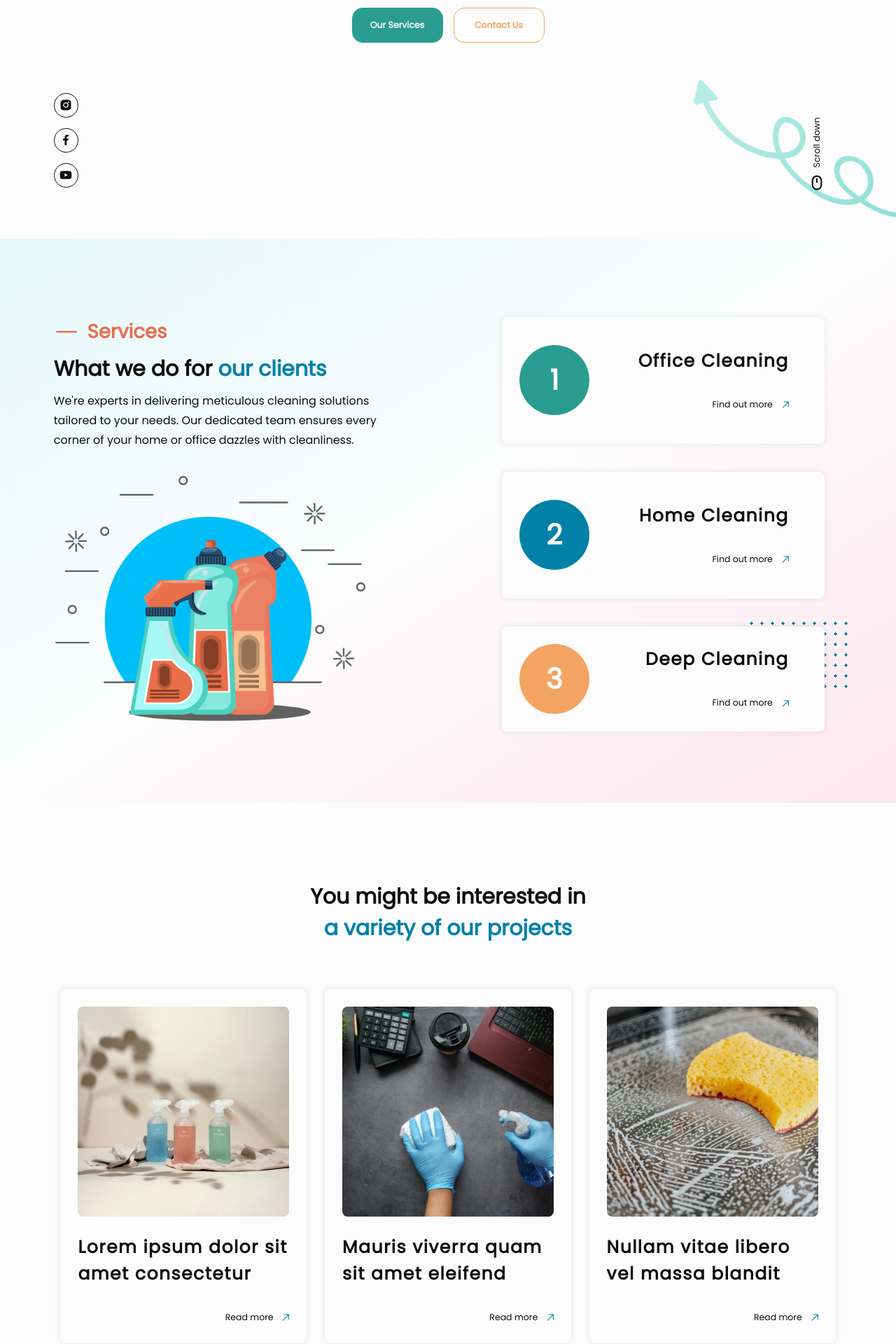
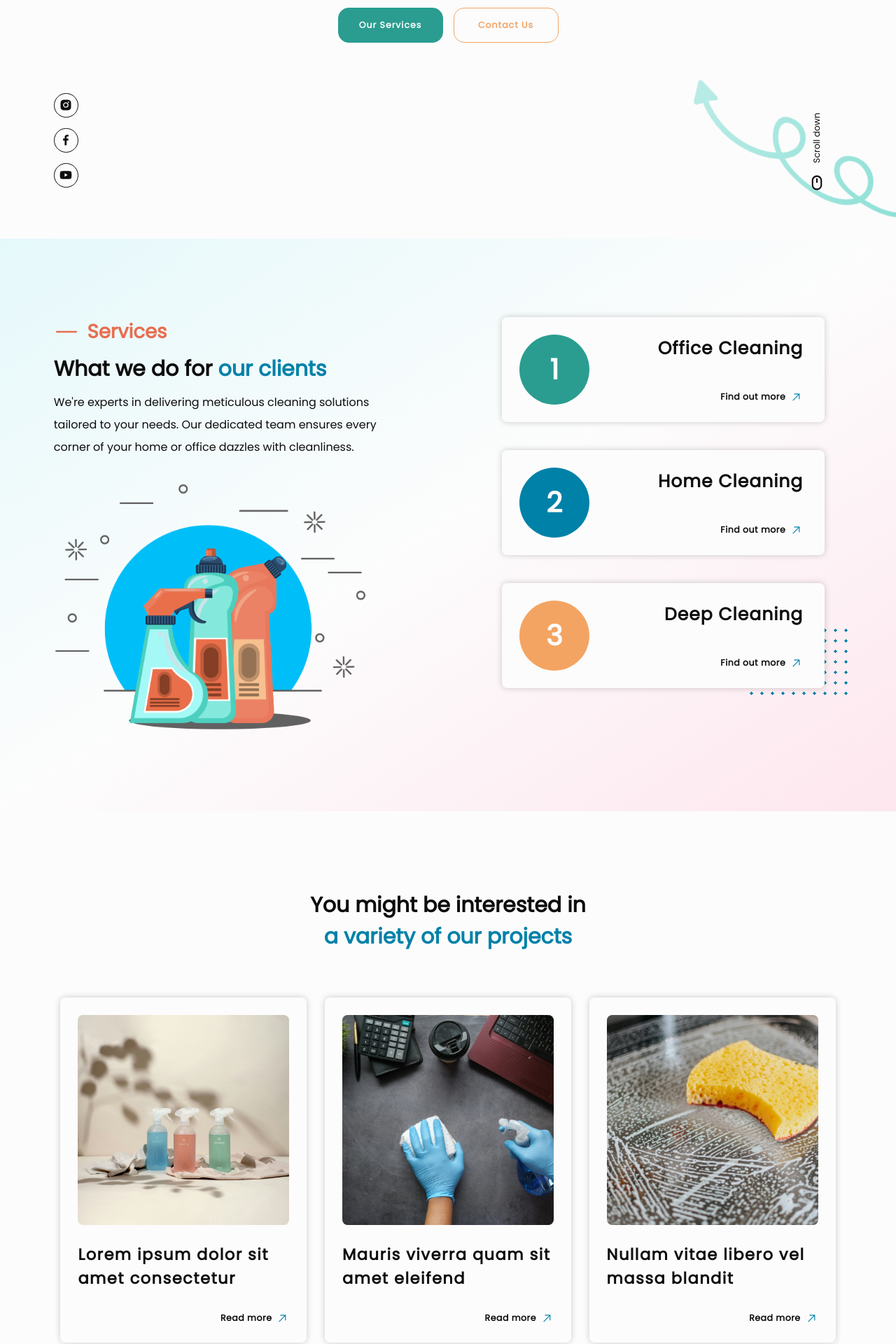
Before and after one commit to rodrigodelascio/let-it-shine, a React (Create React App) app: page / in a window 1280 px wide. Shown: the part 460-2380 px from the top of the page at 70% size. Built offline with nearby package versions, Linux system fonts and the light colour scheme.

Commit message:
Refactor styles

```diff
--- a/src/components/common/Footer.module.css
+++ b/src/components/common/Footer.module.css
@@ -38,13 +38,14 @@
 }
 
 .hero-socials a {
+  display: flex;
+  justify-content: center;
+  align-items: center;
   border: solid 1.5px var(--clr-black);
   width: 25px;
   height: 25px;
   border-radius: 50%;
-  display: flex;
-  justify-content: center;
-  align-items: center;
+  font-size: 1.5rem;
   color: var(--clr-black);
 }
 
@@ -53,10 +54,6 @@
   color: var(--clr-green);
   transform: scale(1.15);
   transition: all 0.3s ease-in-out;
-}
-
-.social-icon {
-  scale: 1.25;
 }
 
 .footer-text {
--- a/src/components/common/Navbar.module.css
+++ b/src/components/common/Navbar.module.css
@@ -2,14 +2,14 @@
   display: flex;
   justify-content: space-between;
   align-items: center;
-  list-style: none;
   padding: 4vh 6vw;
 }
 
 .nav-link {
   color: var(--clr-black);
   font-size: 1.5rem;
-  font-weight: 900;
+  font-weight: 1000;
+  transition: all 0.3s ease-in-out;
 }
 
 .nav-link:hover {
@@ -17,18 +17,17 @@
   text-underline-offset: 7.5px;
   text-decoration-thickness: 3.5px;
   color: var(--clr-green);
-  transition: all 0.3s ease-in-out;
 }
 
 .nav-logo {
   width: 125px;
   cursor: pointer;
   opacity: 0.85;
+  transition: all 0.3s ease-in-out;
 }
 
 .nav-logo:hover {
   transform: scale(1.15);
-  transition: all 0.3s ease-in-out;
 }
 
 .hamburger-menu-icon,
--- a/src/components/contactPage/hero/ContactHero.module.css
+++ b/src/components/contactPage/hero/ContactHero.module.css
@@ -13,12 +13,15 @@
 }
 
 .contact-text-wrapper h1 {
+  font-size: 5rem;
+  font-weight: 900;
   padding-bottom: 1.5rem;
   text-transform: capitalize;
 }
 
 .contact-text-wrapper h2 {
   font-size: 2.5rem;
+  font-weight: 800;
   color: var(--clr-darkblue);
 }
 
@@ -26,7 +29,7 @@
   display: flex;
   justify-content: space-between;
   gap: 8rem;
-  padding: 6vh 2vw;
+  padding: 6vh 1vw;
 }
 
 .form-wrapper {
@@ -54,6 +57,7 @@ select {
   border-radius: 5px;
   margin-bottom: 0.75rem;
   padding: 0.75rem;
+  font-size: 1.25rem;
 }
 
 input {
@@ -64,13 +68,10 @@ input {
 select {
   height: 4rem;
   background: var(--clr-white);
-  font-weight: 700;
-  font-size: 1.25rem;
 }
 
 textarea {
   height: 20rem;
-  resize: none;
   background: var(--clr-white);
 }
 
@@ -79,6 +80,10 @@ textarea:focus,
 select:focus {
   outline: solid var(--clr-green) 0.3rem;
   border: none;
+}
+
+select:hover {
+  cursor: pointer;
 }
 
 .form-submit-button-wrapper {
@@ -95,11 +100,16 @@ select:focus {
   margin-top: 1vh;
   height: 4rem;
   width: 100%;
+  font-size: 1.5rem;
+  font-weight: 1000;
+  letter-spacing: 0.15rem;
+  text-transform: uppercase;
+  transition: all 0.3s ease-in-out;
+  border-radius: 5px;
 }
 
 .form-submit-button:hover {
   background: var(--clr-darkblue);
-  border: none;
 }
 
 .contact-details-wrapper {
@@ -115,6 +125,8 @@ select:focus {
 }
 
 .contact-details-wrapper p {
+  font-size: 1.6rem;
+  line-height: 2.5rem;
   padding-bottom: 1.5rem;
 }
 
--- a/src/components/landingPage/hero/LandingHero.module.css
+++ b/src/components/landingPage/hero/LandingHero.module.css
@@ -20,16 +20,22 @@
 }
 
 .hero-container h1 {
+  font-size: 5rem;
+  font-weight: 800;
   line-height: 8rem;
   text-transform: capitalize;
 }
 
 .hero-container h2 {
+  font-size: 4rem;
+  font-weight: 700;
   line-height: 8rem;
   color: var(--clr-darkblue);
 }
 
 .hero-container p {
+  font-size: 1.6rem;
+  line-height: 2.5rem;
   text-align: center;
   padding: 2vh 6vw;
 }
@@ -45,9 +51,11 @@
   cursor: pointer;
   border-radius: 15px;
   padding: 1.5rem;
-  width: 130px;
+  width: 15rem;
   font-size: 1.25rem;
   font-weight: 700;
+  letter-spacing: 0.1rem;
+  transition: all 0.3s ease-in-out;
 }
 
 .hero-button-a {
@@ -92,6 +100,7 @@
 }
 
 .hero-socials a {
+  font-size: 2rem;
   border: solid 1.5px var(--clr-black);
   width: 35px;
   height: 35px;
@@ -100,17 +109,13 @@
   justify-content: center;
   align-items: center;
   color: var(--clr-black);
+  transition: all 0.3s ease-in-out;
 }
 
 .hero-socials a:hover {
   border: var(--clr-green) solid 1.5px;
   color: var(--clr-green);
   transform: scale(1.15);
-  transition: all 0.3s ease-in-out;
-}
-
-.social-icon {
-  scale: 2;
 }
 
 .hero-scroll-down-container {
@@ -118,7 +123,7 @@
   flex-direction: column;
   justify-content: flex-end;
   align-items: center;
-  gap: 4rem;
+  gap: 5rem;
   padding: 0.25vh 0;
 }
 
--- a/src/components/landingPage/projects/LandingProjects.module.css
+++ b/src/components/landingPage/projects/LandingProjects.module.css
@@ -14,6 +14,7 @@
   text-align: center;
   padding: 0 25vw;
   font-size: 3rem;
+  font-weight: 1000;
 }
 
 .projects-header-container span {
@@ -26,6 +27,5 @@
   justify-content: center;
   gap: 2vw;
   padding: 4vh 6vw;
-  z-index: 2;
   margin-bottom: 10vh;
 }
--- a/src/components/landingPage/projects/ProjectCard.module.css
+++ b/src/components/landingPage/projects/ProjectCard.module.css
@@ -5,7 +5,7 @@
   padding: 2.5rem;
   border-radius: 7.5px;
   background: var(--clr-white);
-  box-shadow: 0px 0px 10px 0px rgba(0, 0, 0, 0.1);
+  box-shadow: 0px 0px 10px 0px rgba(0, 0, 0, 0.2);
   width: 27.5vw;
 }
 
@@ -34,23 +34,33 @@
 }
 
 .card-text-container h3 {
-  font-size: 2.5rem;
+  font-size: 2.25rem;
+  font-weight: 700;
   letter-spacing: 0.15rem;
 }
 
 .card-link-text {
   font-size: 1.25rem;
+  font-weight: 1000;
+  letter-spacing: 0.05rem;
 }
 
 .arrow-up-icon {
   color: var(--clr-blue);
   padding-top: 1.5px;
-  scale: 2;
+  font-size: 2rem;
+  font-weight: 1000;
 }
 
 .card-link {
   display: flex;
   align-items: center;
   justify-content: flex-end;
-  gap: 1vw;
+  gap: 0.5rem;
+  cursor: pointer;
+  transition: all 0.3s ease-in-out;
 }
+
+.card-link:hover {
+  scale: 1.2;
+}
--- a/src/components/landingPage/services/LandingServices.module.css
+++ b/src/components/landingPage/services/LandingServices.module.css
@@ -41,11 +41,13 @@
 
 .services-container h1 {
   font-size: 2.75rem;
+  font-weight: 1000;
   color: var(--clr-brightorange);
 }
 
 .services-container h2 {
   font-size: 3rem;
+  font-weight: 900;
   line-height: 8vh;
   color: var(--clr-black);
 }
@@ -55,7 +57,8 @@
 }
 
 .services-container p {
-  line-height: 3.5vh;
+  font-size: 1.6rem;
+  line-height: 3.2rem;
   color: var(--clr-black);
 }
 
--- a/src/components/landingPage/services/ServiceCard.module.css
+++ b/src/components/landingPage/services/ServiceCard.module.css
@@ -4,7 +4,7 @@
   padding: 2.5rem;
   border-radius: 7.5px;
   background: var(--clr-white);
-  box-shadow: 0px 0px 10px 0px rgba(0, 0, 0, 0.1);
+  box-shadow: 0px 0px 10px 0px rgba(0, 0, 0, 0.2);
 }
 
 .card-number-container {
@@ -27,29 +27,39 @@
 .card-text-container {
   display: flex;
   flex-direction: column;
-  gap: 3rem;
-  width: 60%;
+  gap: 4rem;
+  width: 65%;
   align-items: flex-end;
 }
 
 .card-text-container h3 {
   font-size: 2.5rem;
-  letter-spacing: 0.15rem;
+  font-weight: 800;
+  letter-spacing: 0.1rem;
 }
 
 .card-link-text {
   font-size: 1.25rem;
+  font-weight: 1000;
+  letter-spacing: 0.05rem;
 }
 
 .arrow-up-icon {
   color: var(--clr-blue);
   padding-top: 1.5px;
-  scale: 2;
+  font-size: 2rem;
+  font-weight: 1000;
 }
 
 .card-link {
   display: flex;
   align-items: center;
   justify-content: flex-end;
-  gap: 1vw;
+  gap: 0.5rem;
+  cursor: pointer;
+  transition: all 0.3s ease-in-out;
 }
+
+.card-link:hover {
+  scale: 1.2;
+}
--- a/src/index.css
+++ b/src/index.css
@@ -3,6 +3,7 @@
 :root {
   scroll-behavior: smooth;
 
+  /* Colour Pallet */
   --clr-white: hsl(0, 0%, 99%);
   --clr-black: hsl(0, 0%, 5%);
   --clr-darkblue: hsl(197, 37%, 24%);
@@ -34,31 +35,6 @@ body {
   box-sizing: border-box;
 }
 
-h1 {
-  font-size: 5rem;
-  font-weight: 800;
-}
-
-h2 {
-  font-size: 4rem;
-  font-weight: 700;
-}
-
-h3 {
-  font-size: 3rem;
-  font-weight: 700;
-}
-
-h4 {
-  font-size: 2.5rem;
-  font-weight: 700;
-}
-
-p {
-  font-size: 1.6rem;
-  line-height: 2.5rem;
-}
-
 ol,
 ul {
   list-style: none;
```
